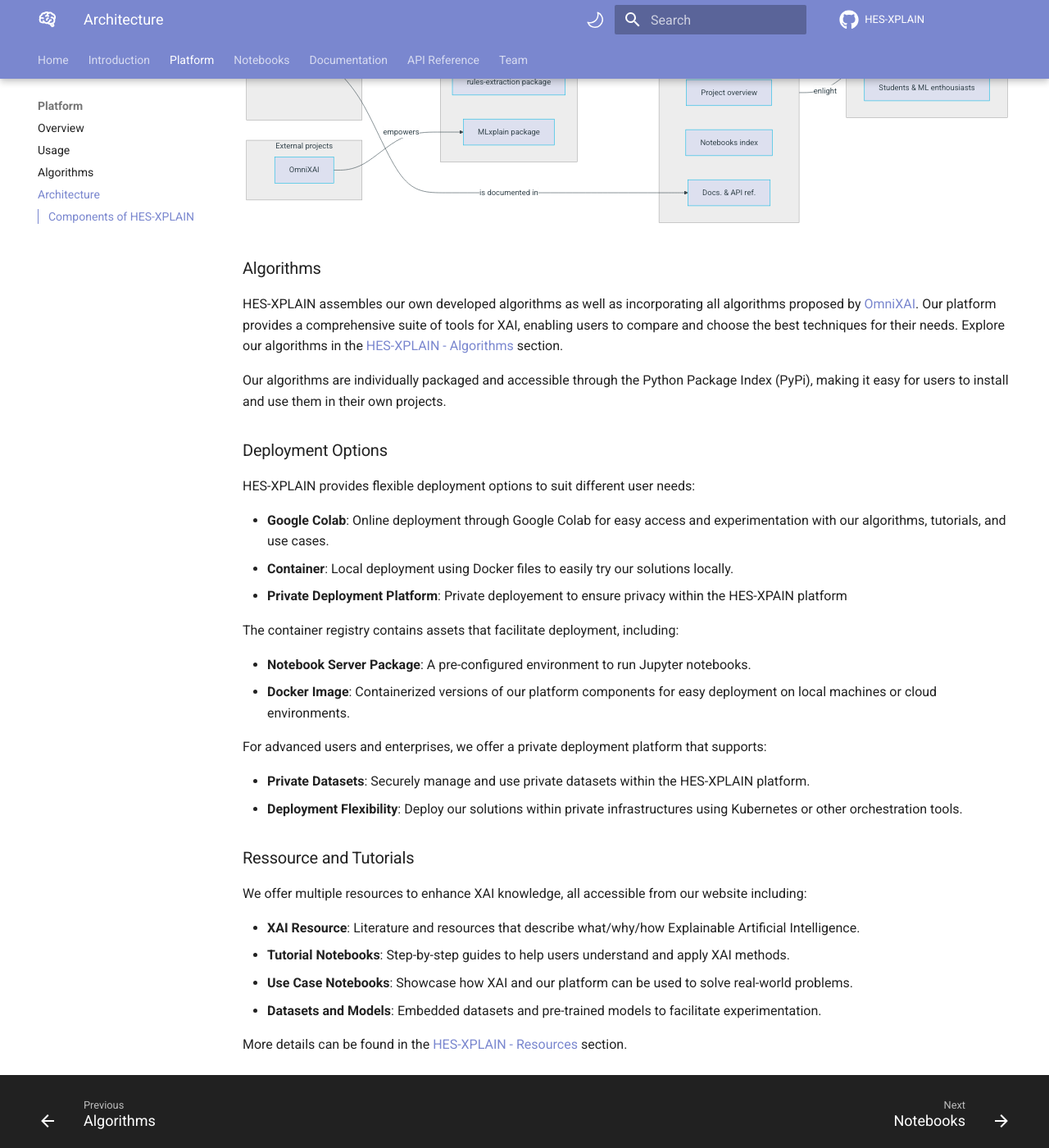
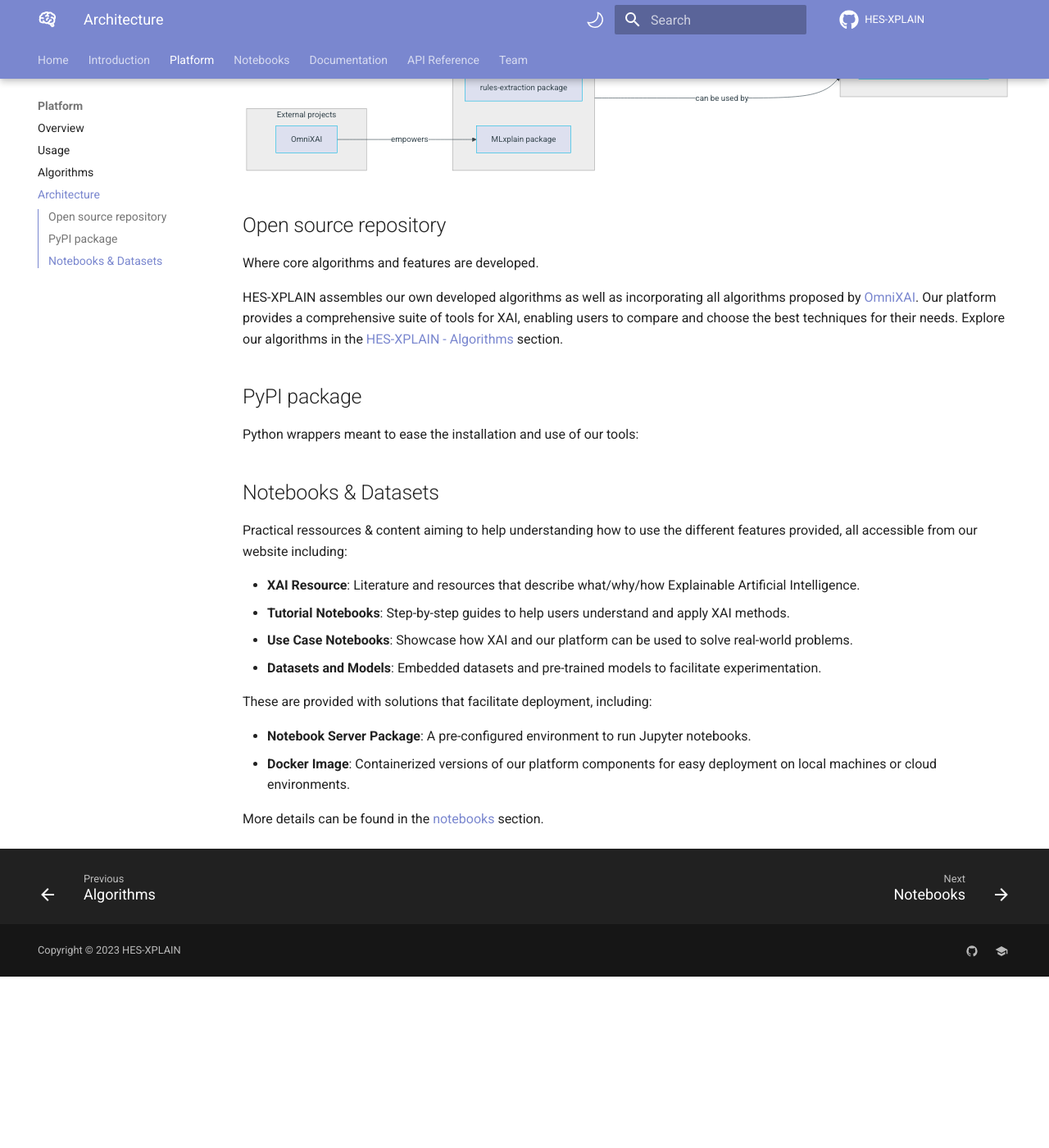
Before and after one commit to HES-XPLAIN/hes-xplain.github.io, an MkDocs documentation site: the page built from docs/platform/architecture.md, in a window 1280 px wide and 1400 px high, scrolled down 727 px. Shown: the whole window at 82% size. Built offline with MkDocs 1.6.1 and Material for MkDocs 9.7.7, drawn with Linux system fonts in a browser that asks for light colours; comment, search, counter and statistics services are not loaded; after the commit the page ends 1918 px from its top, so only the background shows below that; some of the changed text lies outside the part shown.

Commit message:
Updated platform architecture

````diff
--- a/docs/platform/architecture.md
+++ b/docs/platform/architecture.md
@@ -1,15 +1,5 @@
 
-
-## Components of HES-XPLAIN
-
-### Source Code Repository
-
-Our source code repository hosts all the necessary assets, including:
-
-- **Source Code**: The core algorithms and functionalities developed for XAI.
-- **Notebooks**: Interactive Jupyter notebooks that demonstrate how to use our XAI algorithms.
-- **Docs**: Comprehensive documentation that guides users on how to utilize the platform effectively.
-
+Our platform is divided in several sections, which interacts with each other to deliver XAI solutions to the end user.
 
 ```mermaid
 graph LR
@@ -25,7 +15,7 @@ graph LR
     end
 
 
-    subgraph Pypi["PyPi packages"]
+    subgraph Pypi["PyPI packages"]
         direction TB
         dimlpfidex["dimlpfidex package"]
         rulesextract["rules-extraction package"]
@@ -64,49 +54,33 @@ graph LR
     notebooksSrc-- "are hosted by" -->Notebooks
     Notebooks-- "help" -->Endusers
     Datasets-- "can be used with" -->Notebooks
+    notebookLinks-- "links to" -->Notebooks
+    Website-- "enlight" -->Endusers
     Pypi-- "can be used by" -->Endusers
-    Pypi-- "are made with" -->Notebooks
+    Pypi-- "are used in" -->Notebooks
     omnixai-- "empowers" -->mlxplain
-    Website-- "enlight" -->Endusers
 
 ```
 
-
-### Algorithms
+## Open source repository
+Where core algorithms and features are developed.
 
 HES-XPLAIN assembles our own developed algorithms as well as incorporating all algorithms proposed by [OmniXAI](https://github.com/salesforce/omnixai). Our platform provides a comprehensive suite of tools for XAI, enabling users to compare and choose the best techniques for their needs. Explore our algorithms in the [HES-XPLAIN - Algorithms](algos.md) section.
 
-Our algorithms are individually packaged and accessible through the Python Package Index (PyPi), making it easy for users to install and use them in their own projects.
+## PyPI package
+Python wrappers meant to ease the installation and use of our tools:
 
-
-### Deployment Options
-
-HES-XPLAIN provides flexible deployment options to suit different user needs:
-
-- **Google Colab**: Online deployment through Google Colab for easy access and experimentation with our algorithms, tutorials, and use cases.
-- **Container**: Local deployment using Docker files to easily try our solutions locally.
-- **Private Deployment Platform**: Private deployement to ensure privacy within the HES-XPAIN platform
-
-
-The container registry contains assets that facilitate deployment, including:
-
-- **Notebook Server Package**: A pre-configured environment to run Jupyter notebooks.
-- **Docker Image**: Containerized versions of our platform components for easy deployment on local machines or cloud environments.
-
-
-For advanced users and enterprises, we offer a private deployment platform that supports:
-
-- **Private Datasets**: Securely manage and use private datasets within the HES-XPLAIN platform.
-- **Deployment Flexibility**: Deploy our solutions within private infrastructures using Kubernetes or other orchestration tools.
-
-
-### Ressource and Tutorials
-
-We offer multiple resources to enhance XAI knowledge, all accessible from our website including:
+## Notebooks & Datasets
+Practical ressources & content aiming to help understanding how to use the different features provided, all accessible from our website including:
 
 - **XAI Resource**: Literature and resources that describe what/why/how Explainable Artificial Intelligence.
 - **Tutorial Notebooks**: Step-by-step guides to help users understand and apply XAI methods.
 - **Use Case Notebooks**: Showcase how XAI and our platform can be used to solve real-world problems.
 - **Datasets and Models**: Embedded datasets and pre-trained models to facilitate experimentation.
 
-More details can be found in the [HES-XPLAIN - Resources](ressources.md) section.
+These are provided with solutions that facilitate deployment, including:
+
+- **Notebook Server Package**: A pre-configured environment to run Jupyter notebooks.
+- **Docker Image**: Containerized versions of our platform components for easy deployment on local machines or cloud environments.
+
+More details can be found in the [notebooks](../notebooks.md) section.
````
